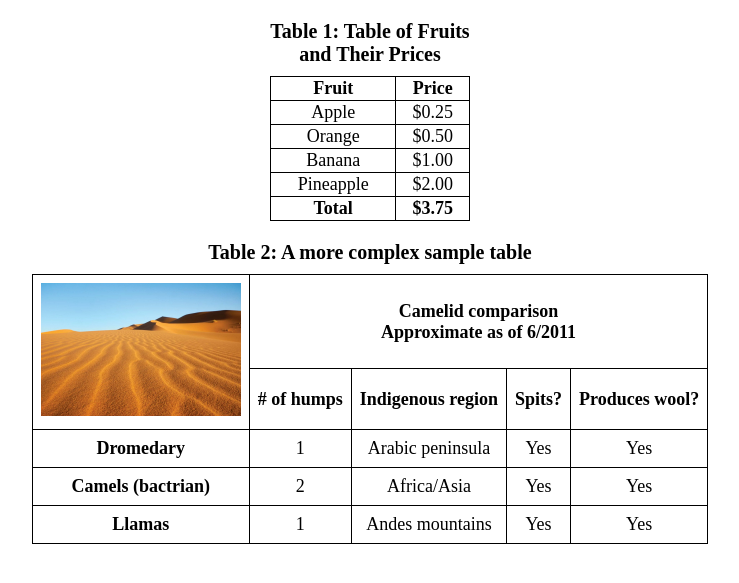
After one commit to osamaqrw/CS471-Web-Technologies, a Django app: page /books/html5/tables in a window 1280 px wide. The commit adds this page. Shown: the top 583 px of the page, without its empty margins (270-1009 px from the left). Run offline with Django 5.2, Linux system fonts and the light colour scheme; parts of the project's set-up code (start-up, migrations or seed data) failed here and were passed over.

Commit message:
Lab 5 Tasks

```diff
--- a/Web Development Labs/WebProject/apps/bookmodule/urls.py
+++ b/Web Development Labs/WebProject/apps/bookmodule/urls.py
@@ -6,4 +6,8 @@ urlpatterns = [
     path('list_books/', views.list_books, name= "books.list_books"),
     path('<int:bookId>/', views.viewbook, name="books.one_book"),
     path('aboutus/', views.aboutus, name="books.aboutus"),
+    path('html5/links', views.links, name="books.links"),
+    path('html5/text/formatting', views.formatting, name="books.formatting"),
+    path('html5/listing', views.listing, name="books.listing"),
+    path('html5/tables', views.tables, name="books.tables"),
 ]
--- a/Web Development Labs/WebProject/apps/bookmodule/views.py
+++ b/Web Development Labs/WebProject/apps/bookmodule/views.py
@@ -29,3 +29,15 @@ def viewbook(request, bookId):
 
 def aboutus(request):
         return render(request, 'bookmodule/aboutus.html')
+
+def links(request):
+        return render(request, 'bookmodule/books/html5/links.html')
+
+def formatting(request):
+        return render(request, 'bookmodule/books/html5/text/formatting.html')
+
+def listing(request):
+        return render(request, 'bookmodule/books/html5/listing.html')
+
+def tables(request):
+        return render(request, 'bookmodule/books/html5/tables.html')
--- /dev/null
+++ b/Web Development Labs/WebProject/apps/static/main.css
@@ -0,0 +1,91 @@
+.links {
+    width: 100%;
+}
+
+a{
+    width: 100%;
+    display: block;
+    text-align: center;
+    padding: 20px;
+}
+
+#link1 {
+    color: red;
+    background-color: aquamarine;
+}
+
+#link2 {
+    color: gold;
+    background-color: grey;
+}
+
+#link3 {
+    color: white;
+    background-color: black;
+}
+
+.links a:visited{
+    color: transparent;
+}
+
+.links a:hover{
+    color: purple;
+}
+
+.links a:active{
+    color: rgb(0, 183, 255);
+}
+
+.formatting p {
+    font-size: 24px;
+}
+
+.formatting h1 {
+    color: green;
+    background-color: rgba(255, 255, 0, 0.339);
+    padding: 20px;
+}
+
+.listing h1 {
+    color: white;
+    background-color: rgb(0, 160, 160);
+    padding: 20px;
+}
+
+.table1 table {
+    width: 200px;
+    border-collapse: collapse;
+    text-align: center;
+    margin: 20px auto;
+    font-size: 18px;
+}
+
+.table1 th, .table1 td {
+    border: 1px solid black;
+}
+
+.table1 caption {
+    font-weight: bold;
+    font-size: 20px;
+    margin-bottom: 10px;
+    caption-side: top;
+}
+
+.table2 table {
+    border-collapse: collapse;
+    text-align: center;
+    margin: 20px auto;
+    font-size: 18px;
+}
+
+.table2 th, .table2 td {
+    border: 1px solid black;
+    padding: 8px;
+}
+
+.table2 caption {
+    font-weight: bold;
+    font-size: 20px;
+    margin-bottom: 10px;
+    caption-side: top;
+}
--- /dev/null
+++ b/Web Development Labs/WebProject/apps/templates/bookmodule/books/html5/tables.html
@@ -0,0 +1,74 @@
+<!DOCTYPE html>
+<html>
+    {% load static %}
+<head>
+    <link rel="stylesheet" href="{% static 'main.css' %}">
+</head>
+<body>
+    <div class = 'table1'>
+        <table>
+            <caption>Table 1: Table of Fruits and Their Prices</caption>
+            <tr>
+                <th>Fruit</th>
+                <th>Price</th>
+            </tr>
+            <tr>
+                <td>Apple</td>
+                <td>$0.25</td>
+            </tr>
+            <tr>
+                <td>Orange</td>
+                <td>$0.50</td>
+            </tr>
+            <tr>
+                <td>Banana</td>
+                <td>$1.00</td>
+            </tr>
+            <tr>
+                <td>Pineapple</td>
+                <td>$2.00</td>
+            </tr>
+            <tr>
+                <th>Total</th>
+                <th>$3.75</th>
+            </tr>
+        </table>
+    </div>
+    <div class = 'table2'>
+        <table>
+            <caption>Table 2: A more complex sample table</caption>
+            <tr>
+                <td rowspan='2'> <img src={%static "desert.jpg" %} alt="Image of desert" width="200" height'200'></td>
+                <th colspan='4'>Camelid comparison<br>Approximate as of 6/2011</th>
+            </tr>
+            <tr>
+                <th># of humps</th>
+                <th>Indigenous region</th>
+                <th>Spits?</th>
+                <th>Produces wool?</th>
+            </tr>
+            <tr>
+                <th>Dromedary</th>
+                <td>1</td>
+                <td>Arabic peninsula</td>
+                <td>Yes</td>
+                <td>Yes</td>
+            </tr>
+            <tr>
+                <th>Camels (bactrian)</th>
+                <td>2</td>
+                <td>Africa/Asia</td>
+                <td>Yes</td>
+                <td>Yes</td>
+            </tr>
+            <tr>
+                <th>Llamas</th>
+                <td>1</td>
+                <td>Andes mountains</td>
+                <td>Yes</td>
+                <td>Yes</td>
+            </tr>
+        </table>
+    </div>
+</body>
+</html>
```
Also changed, not shown: Web Development Labs/WebProject/apps/templates/bookmodule/books/html5/links.html (added, +12 -0 lines), Web Development Labs/WebProject/apps/templates/bookmodule/books/html5/listing.html (added, +38 -0 lines), Web Development Labs/WebProject/apps/templates/bookmodule/books/html5/text/formatting.html (added, +22 -0 lines), Web Development Labs/WebProject/apps/static/desert.jpg (added), Web Development Labs/WebProject/apps/static/styles.css (line endings or trailing spaces).
